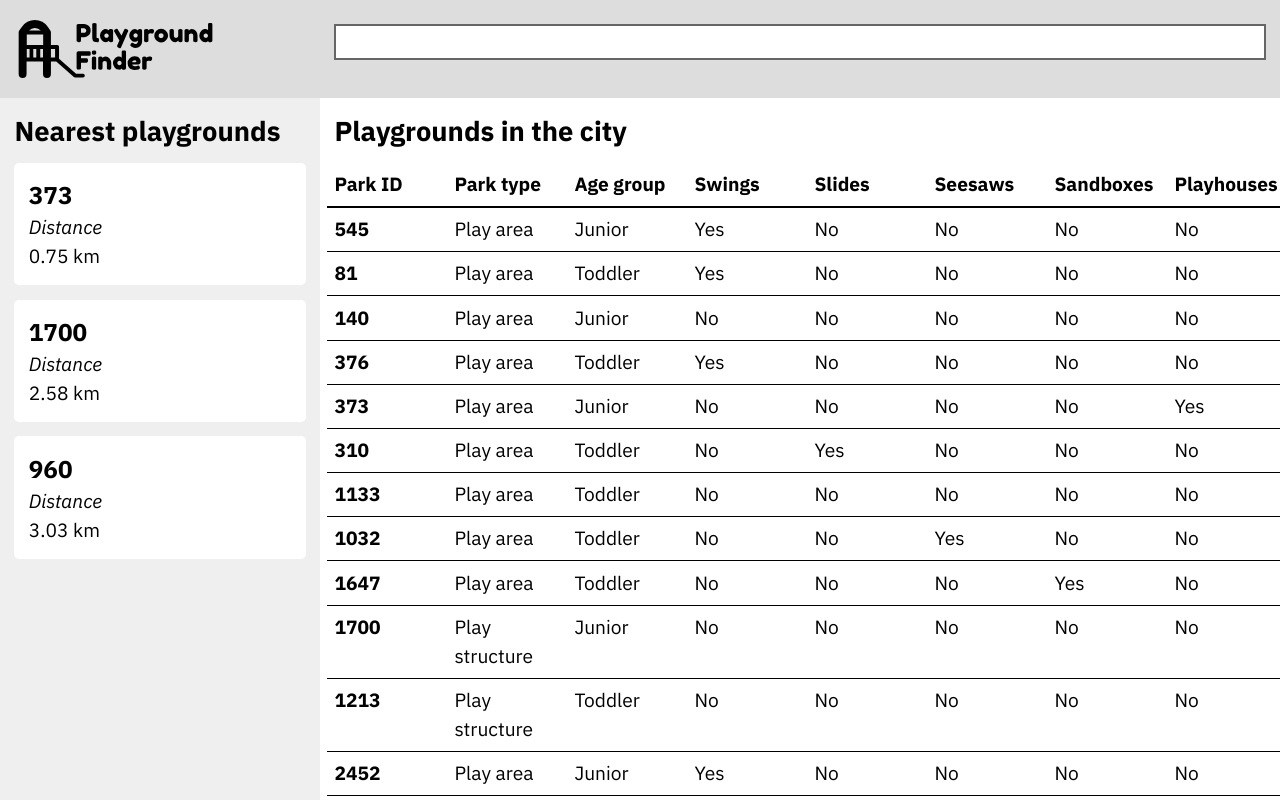
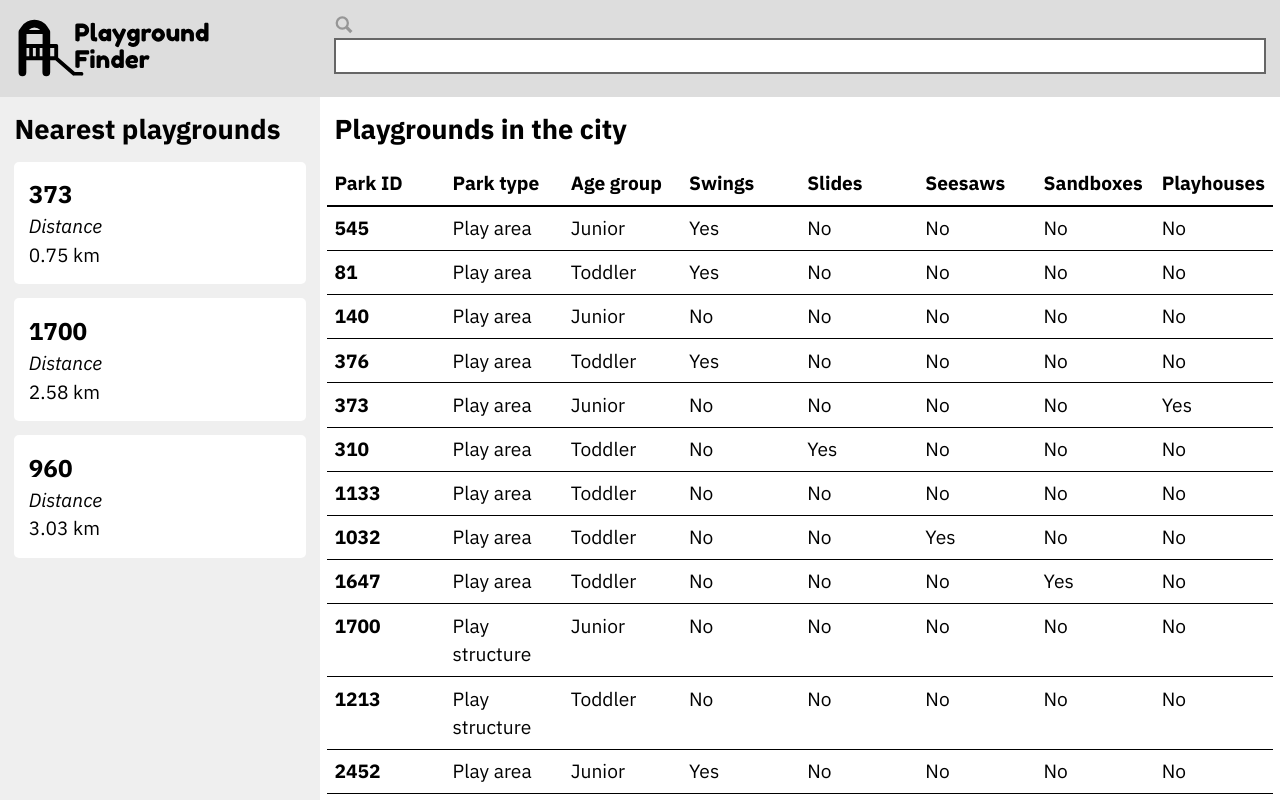
Before and after one commit to zannallan/more-than-just-datum, a plain HTML site: page index.html in a window 1280 px wide. Shown: the top 800 px of the page. Drawn offline with Linux system fonts and the light colour scheme.

Commit message:
Edit widths of table and logo

```diff
--- a/css/main.css
+++ b/css/main.css
@@ -16,9 +16,13 @@ li {
 }
 
 table {
-  min-width: 50em;
+  min-width: 46em;
 }
 
 img {
-  max-width: 70%;
+  max-width: 200px;
 }
+
+.i-search {
+  background-image: url("../images/search.svg");
+}
--- a/index.html
+++ b/index.html
@@ -4,8 +4,8 @@
   <meta charset="utf-8">
   <title>More than just datum</title>
   <meta name="viewport" content="width=device-width,initial-scale=1">
+  <link href="css/modules.css" rel="stylesheet">
   <link href="css/grid.css" rel="stylesheet">
-  <link href="css/modules.css" rel="stylesheet">
   <link href="css/type.css" rel="stylesheet">
   <link href="css/main.css" rel="stylesheet">
   <link href="https://fonts.googleapis.com/css?family=IBM+Plex+Sans:400,400i,700&display=swap" rel="stylesheet">
@@ -13,13 +13,14 @@
 <body>
 
   <header class="grid">
-    <div class="unit xs-1 s-1 m-1-3 l-1-4">
-      <h1 class="island-1-2 push-0">
-        <img class="img-flex" src="images/logo.svg" alt="">
-      </h1>
+    <div class="unit xs-1 s-1 m-1-3 l-1-4 island-1-2">
+      <h1 class="hidden">Playground Finder</h1>
+      <img class="img-flex" src="images/logo.svg" alt="">
     </div>
     <form class="unit xs-1 s-1 m-2-3 l-3-4 center-content gutter-1-2 pad-b-1-2" action="#" method="post">
-      <input type="text" name="search">
+      <i class="icon i-20 i-search"></i>
+      <label class="hidden" for="search">Search</label>
+      <input id="search" type="text" name="search" required>
     </form>
   </header>
   <main>
```
